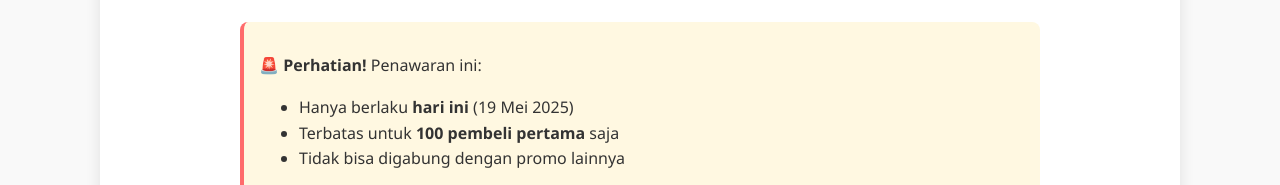
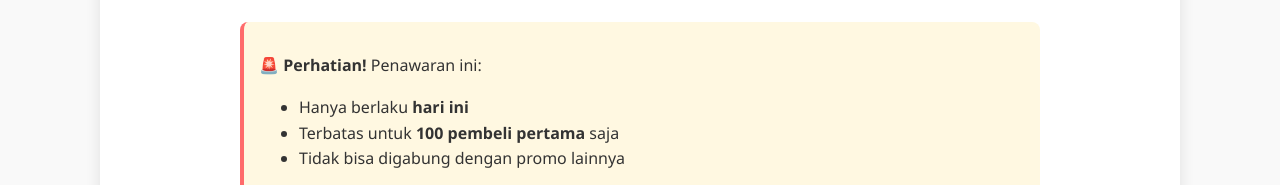
Before and after one commit to nandana05-tech/ilmusigma, a plain HTML site: page index.html in a window 1280 px wide. Shown: the part 2424-2609 px from the top of the page. Drawn offline with Linux system fonts and the light colour scheme.

Commit message:
Update index.html

```diff
--- a/index.html
+++ b/index.html
@@ -116,7 +116,7 @@
       <div class="promo-urgency">
         <p>🚨 <strong>Perhatian!</strong> Penawaran ini:</p>
         <ul>
-          <li>Hanya berlaku <strong>hari ini</strong> (19 Mei 2025)</li>
+          <li>Hanya berlaku <strong>hari ini</strong></li>
           <li>Terbatas untuk <strong>100 pembeli pertama</strong> saja</li>
           <li>Tidak bisa digabung dengan promo lainnya</li>
         </ul>
```
